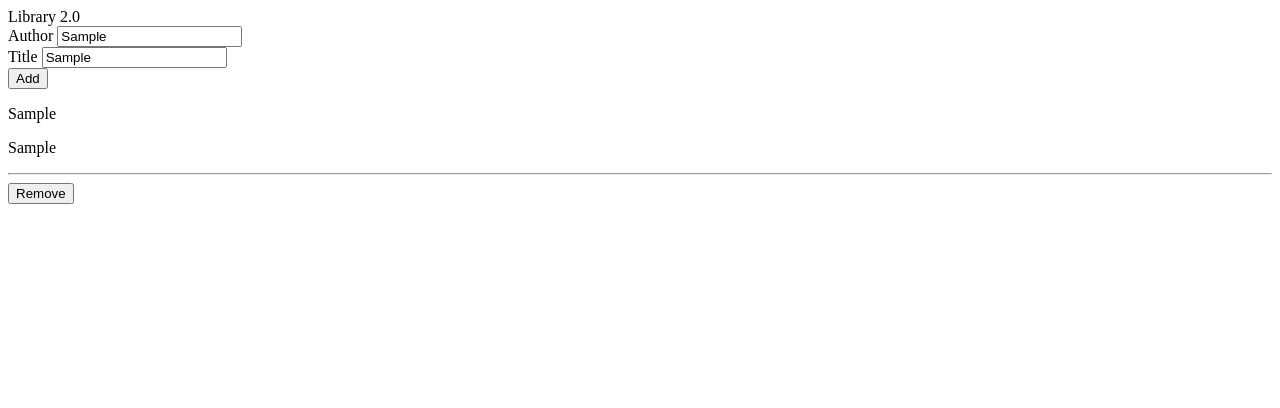
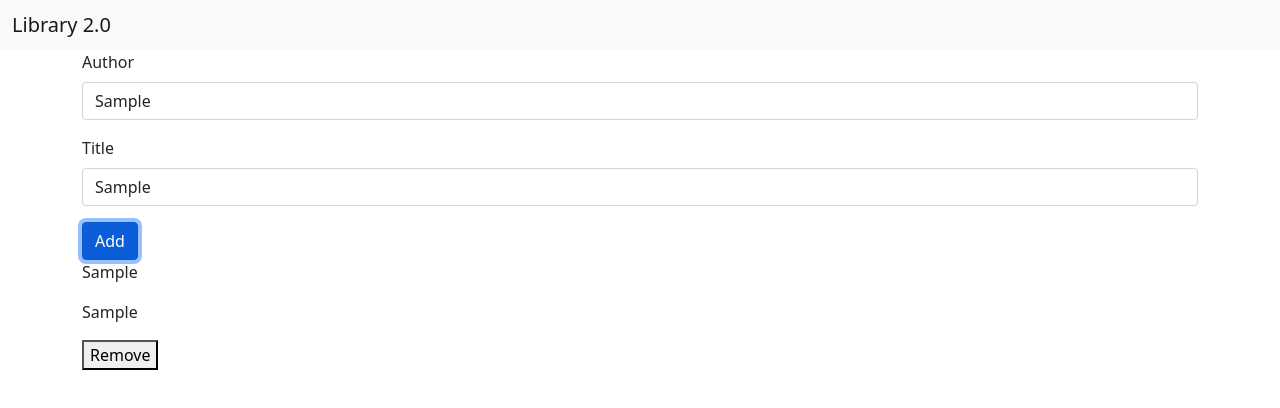
Before and after one commit to EroAuditore/library2.0, a plain HTML site: page index.html in a window 1280 px wide. Both pictures are taken after typing "Sample", "Sample" into the empty fields and a click on the button "Add". Drawn offline with nearby package versions, Linux system fonts and the light colour scheme.

Commit message:
Add bootstrap to this project.

```diff
--- a/assets/script.js
+++ b/assets/script.js
@@ -44,11 +44,11 @@ function displayBooks() {
   libraryDiv.innerHTML = '';
   myLibrary.library.map((book) => {
     const divBook = document.createElement('div');
+    divBook.classList.add('list-item');
     const p = document.createElement('p'); // Author
     p.innerHTML = book.author;
     const p2 = document.createElement('p'); // Book
     p2.innerHTML = book.title;
-    const hr = document.createElement('hr');
     const btn = document.createElement('BUTTON');
     btn.innerHTML = 'Remove';
     btn.addEventListener('click', () => {
@@ -56,7 +56,6 @@ function displayBooks() {
     });
     divBook.appendChild(p);
     divBook.appendChild(p2);
-    divBook.appendChild(hr);
     divBook.appendChild(btn);
     libraryDiv.appendChild(divBook);
     return book;
--- a/index.html
+++ b/index.html
@@ -4,6 +4,7 @@
     <meta charset="UTF-8">
     <meta http-equiv="X-UA-Compatible" content="IE=edge">
     <meta name="viewport" content="width=device-width, initial-scale=1.0">
+    <link href="https://cdn.jsdelivr.net/npm/bootstrap@5.0.2/dist/css/bootstrap.min.css" rel="stylesheet" integrity="sha384-EVSTQN3/azprG1Anm3QDgpJLIm9Nao0Yz1ztcQTwFspd3yD65VohhpuuCOmLASjC" crossorigin="anonymous">
     <title>Library</title>
 </head>
 <body>
@@ -34,13 +35,12 @@
     </section>
 
     <section>
-      <div id="library">
-
-
+      <div id="library" class="list-group">
       </div>
     </section>
   </main>
 
   <script src="assets/script.js"></script>
+  <script src="https://cdn.jsdelivr.net/npm/bootstrap@5.0.2/dist/js/bootstrap.bundle.min.js" integrity="sha384-MrcW6ZMFYlzcLA8Nl+NtUVF0sA7MsXsP1UyJoMp4YLEuNSfAP+JcXn/tWtIaxVXM" crossorigin="anonymous"></script>
 </body>
 </html>
```
